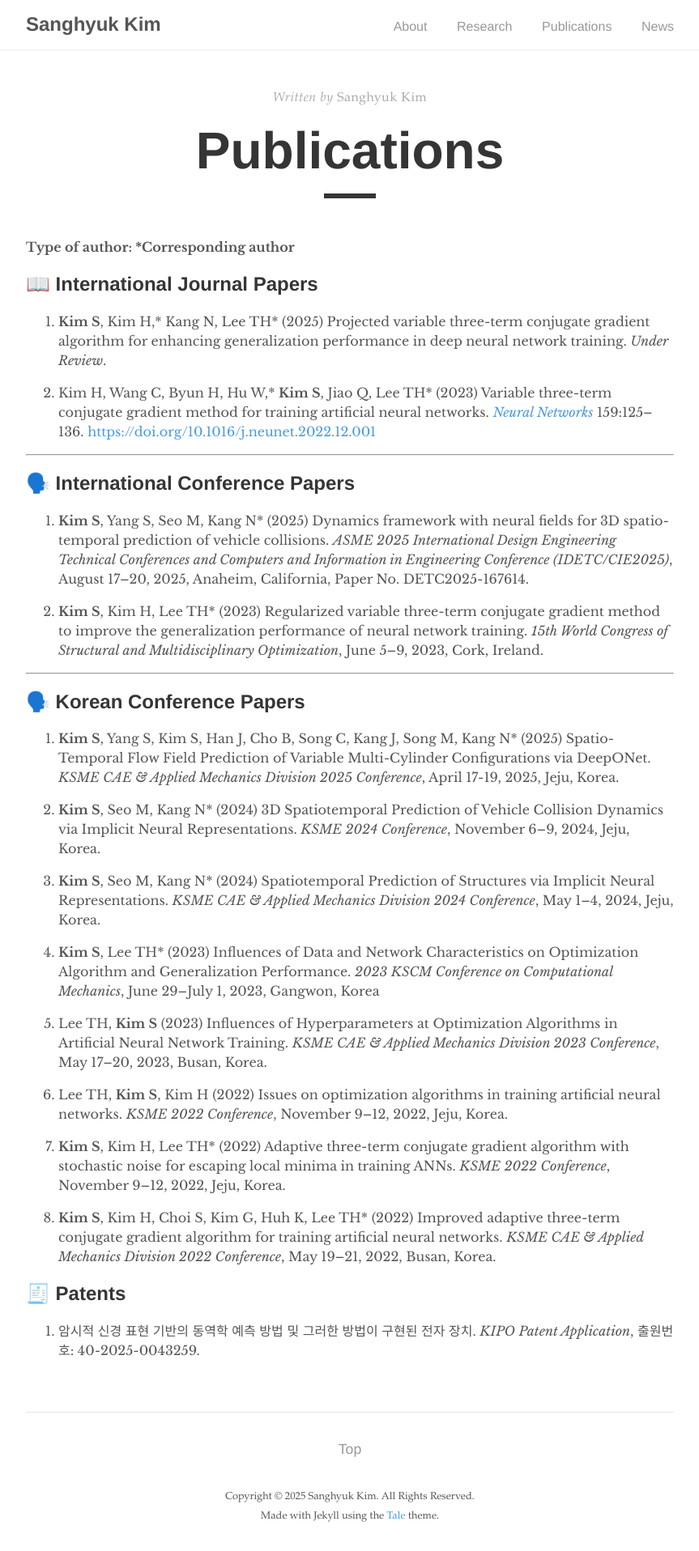
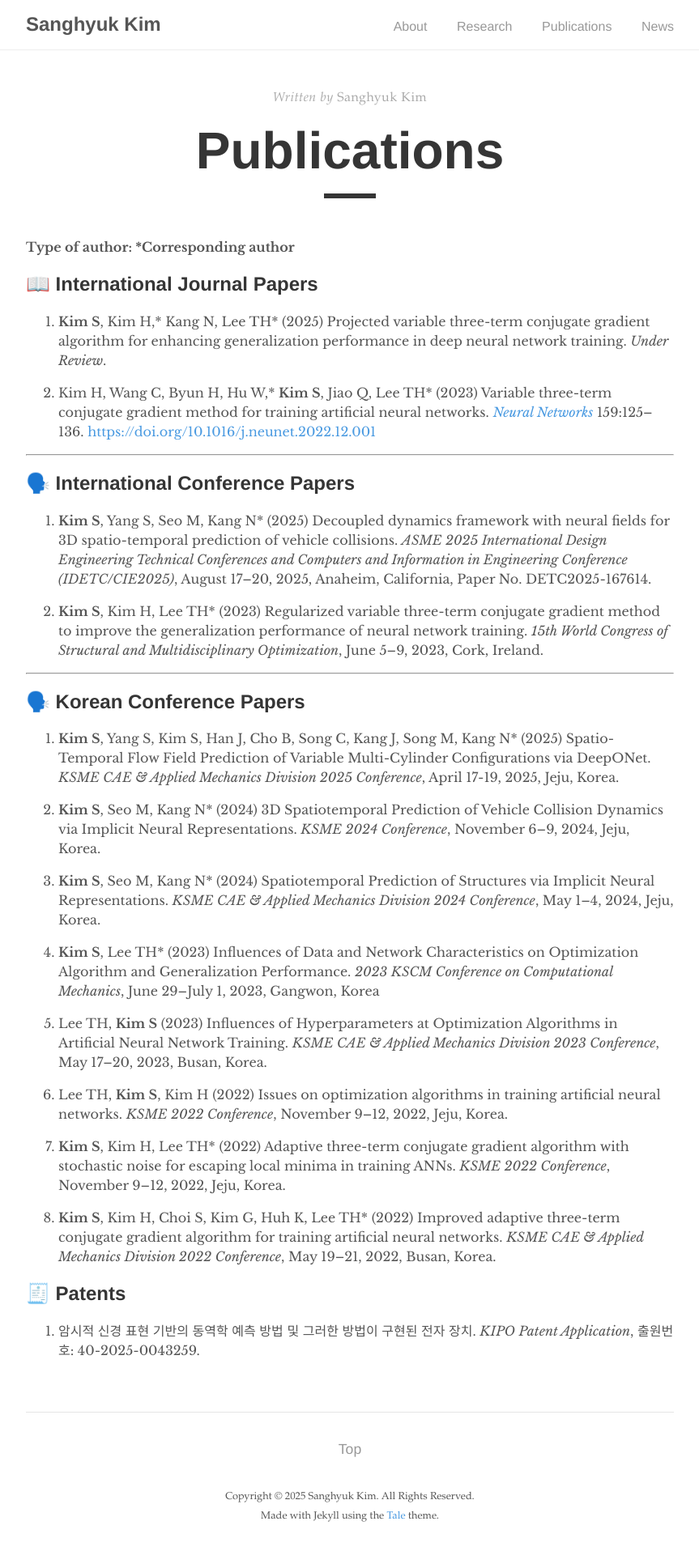
Before and after one commit to kim-sanghyuk/kim-sanghyuk.github.io, a Jekyll site: the page built from _pages/publications.md, in a window 1280 px wide. Shown: the whole page at 81% size, without its empty margins (208-1071 px from the left). Built offline with Jekyll 4.4.1, drawn with Linux system fonts in a browser that asks for light colours.

Commit message:
Update publications.md

```diff
--- a/_pages/publications.md
+++ b/_pages/publications.md
@@ -18,7 +18,7 @@ published: true
 
 ## 🗣️ International Conference Papers
 
-1. **Kim S**, Yang S, Seo M, Kang N\* (2025) Dynamics framework with neural fields for 3D spatio-temporal prediction of vehicle collisions. _ASME 2025 International Design Engineering Technical Conferences and Computers and Information in Engineering Conference (IDETC/CIE2025)_, August 17–20, 2025, Anaheim, California, Paper No. DETC2025-167614.
+1. **Kim S**, Yang S, Seo M, Kang N\* (2025) Decoupled dynamics framework with neural fields for 3D spatio-temporal prediction of vehicle collisions. _ASME 2025 International Design Engineering Technical Conferences and Computers and Information in Engineering Conference (IDETC/CIE2025)_, August 17–20, 2025, Anaheim, California, Paper No. DETC2025-167614.
 
 2. **Kim S**, Kim H, Lee TH\* (2023) Regularized variable three-term conjugate gradient method to improve the generalization performance of neural network training. _15th World Congress of Structural and Multidisciplinary Optimization_, June 5–9, 2023, Cork, Ireland.
 
```
